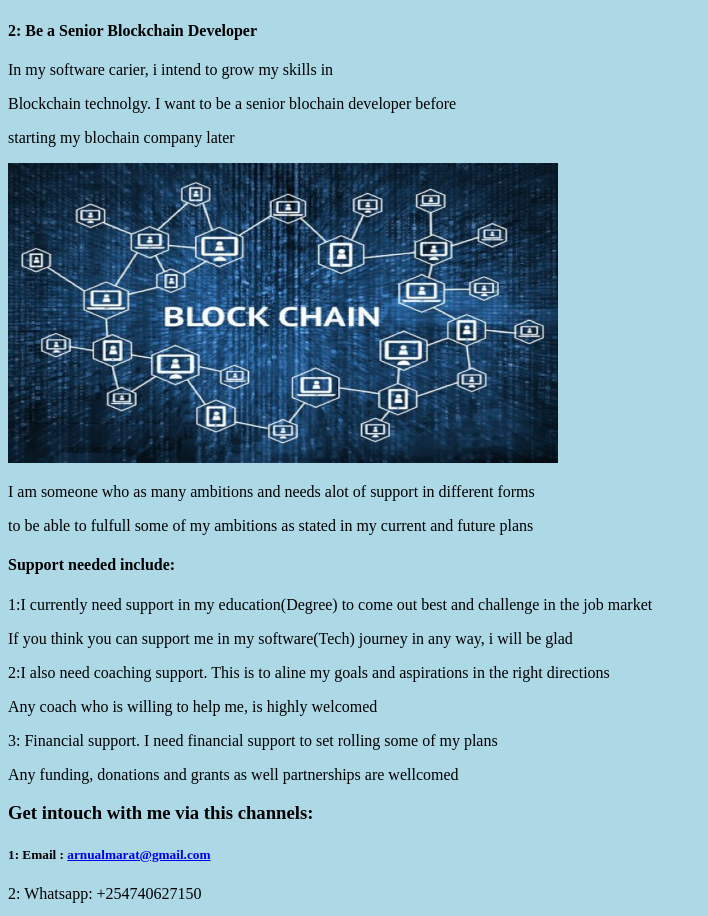
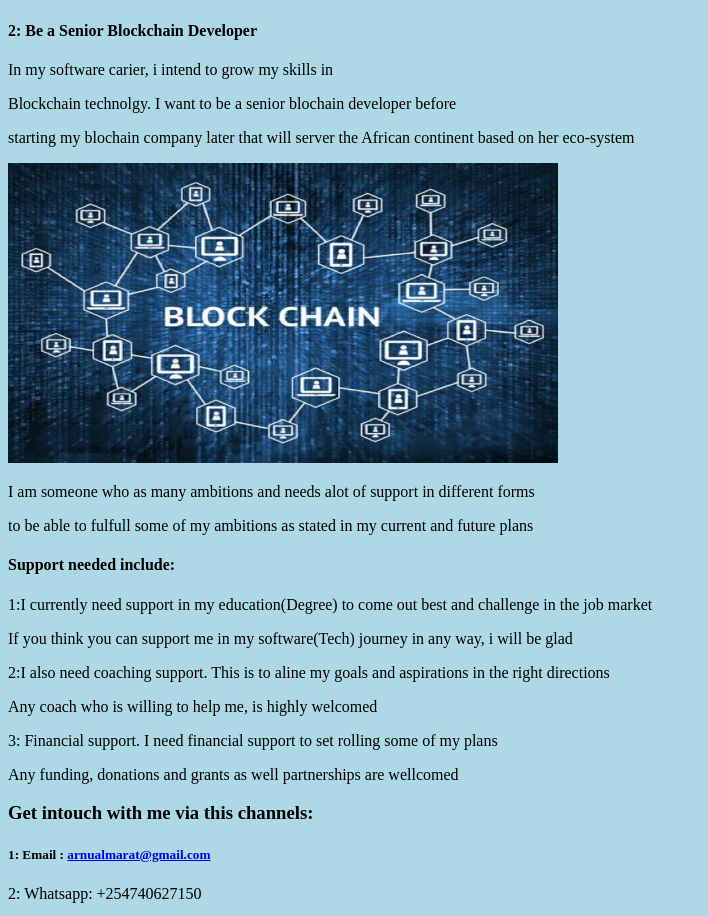
Before and after one commit to Almah200/almaratarnu.github.io, a plain HTML site: page index.html in a window 1280 px wide. Shown: the part 2340-3256 px from the top of the page, without its empty margins (0-708 px from the left). Drawn offline with Linux system fonts and the light colour scheme.

Commit message:
added 1 line

```diff
--- a/index.html
+++ b/index.html
@@ -74,7 +74,7 @@
         <h4>2: Be a Senior Blockchain Developer</h4>
         <p>In my software carier, i intend to grow my skills in </p>
         <p>Blockchain technolgy. I want to be a senior blochain developer before</p>
-        <p>starting my blochain company later</p>
+        <p>starting my blochain company later that will server the African continent based on her eco-system</p>
         <img src="images/blockchain.jpeg" alt="Bank picture" class="blockchain">
 
     </section>
```
